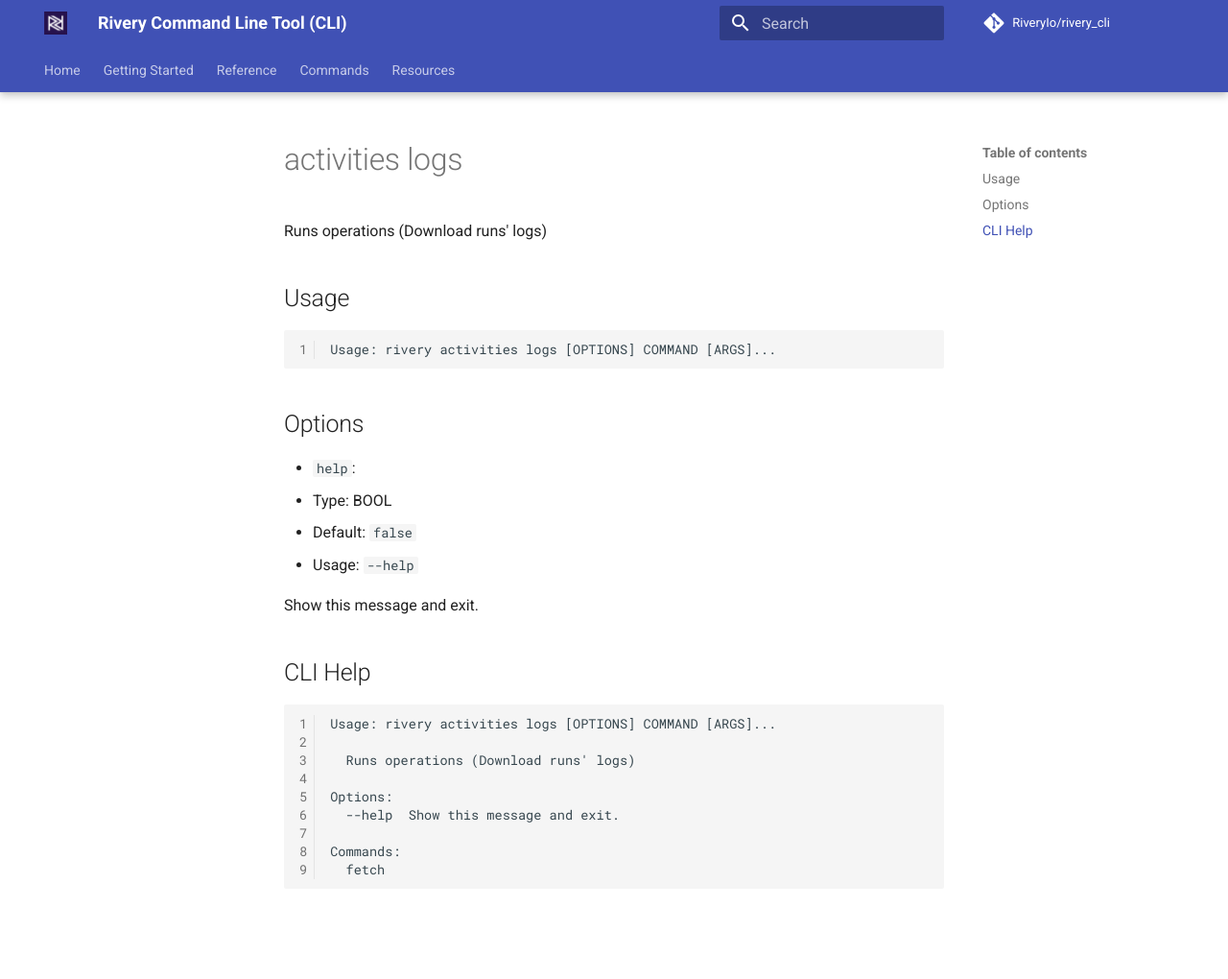
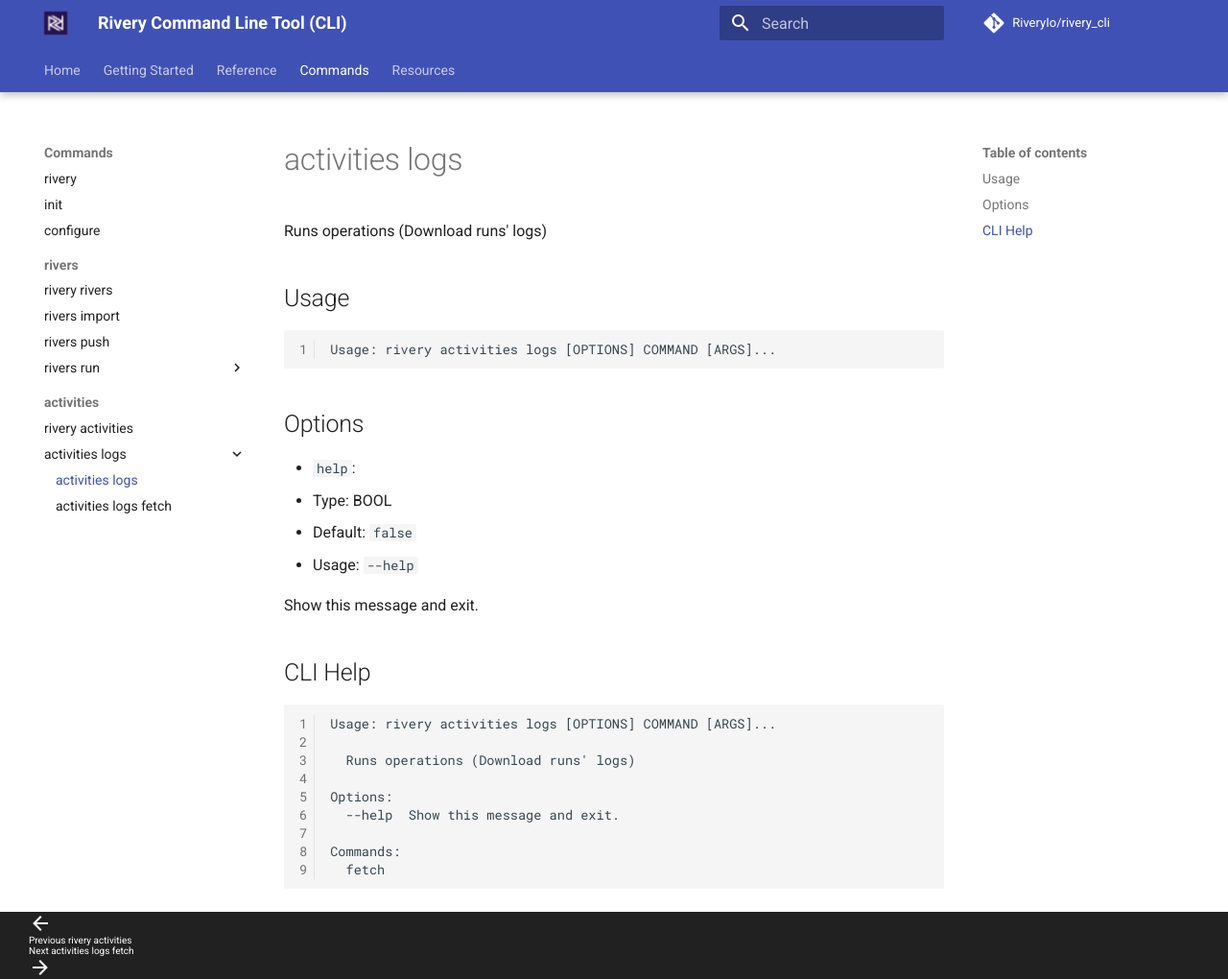
Before and after one commit to RiveryIO/rivery_cli, an MkDocs documentation site: the page built from docs/commands/activities/activities-logs.md, in a window 1280 px wide and 1020 px high. Shown: the whole window at 96% size. Built offline with MkDocs 1.6.1 and Material for MkDocs 9.7.7, drawn with Linux system fonts in a browser that asks for light colours; comment, search, counter and statistics services are not loaded.

Commit message:
fix mkdocs yml

```diff
--- a/mkdocs.yml
+++ b/mkdocs.yml
@@ -56,6 +56,7 @@
     - activities:
         - commands/activities/rivery-activities.md
         - activities logs:
+            - commands/activities/activities-logs.md
             - activities logs fetch: commands/activities/logs-fetch.md
   - Resources:
     - Glossary: resources/glossary.md
```
